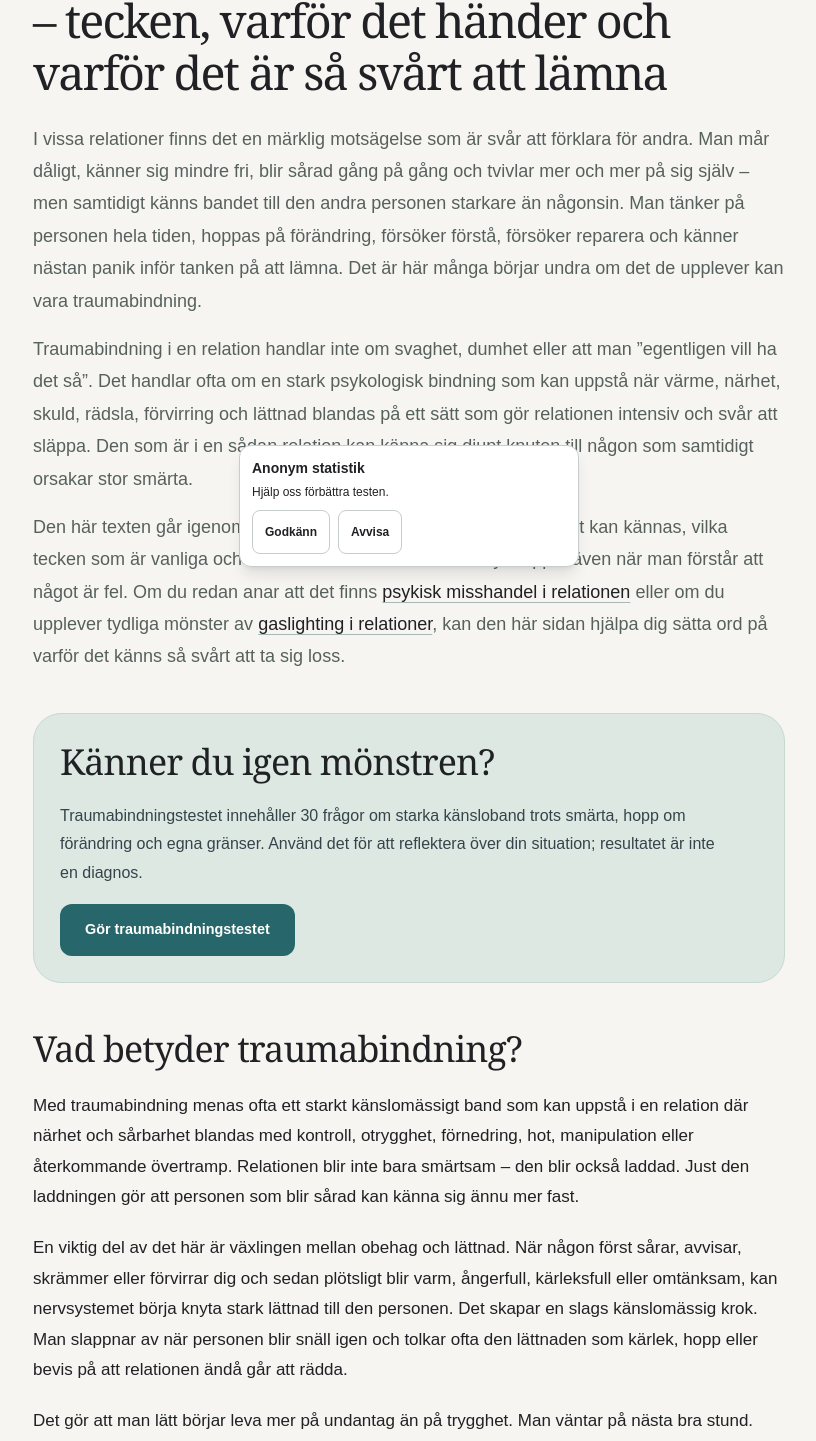
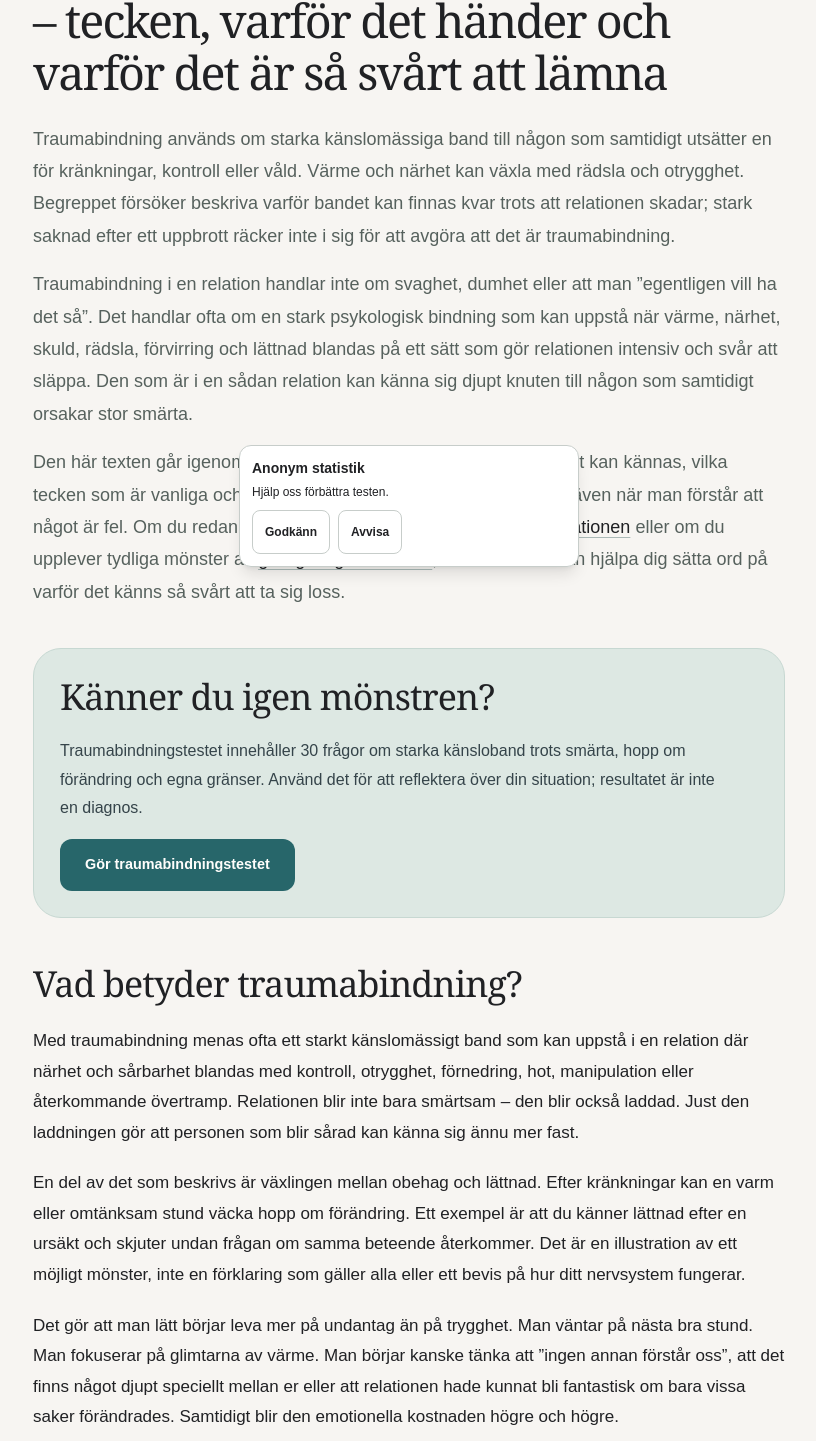
Before and after one commit to rickey88-rgb/relationstest, a Next.js app: page /traumabindning-i-relation in a window 1280 px wide. Shown: the part 225-1666 px from the top of the page, without its empty margins (231-1047 px from the left). Built offline with nearby package versions, Linux system fonts and the light colour scheme; no server answers.

Commit message:
Clarify relationship guide definitions and cautious interpretation

```diff
--- a/app/manipulativ-partner/page.tsx
+++ b/app/manipulativ-partner/page.tsx
@@ -30,16 +30,17 @@ export default function Page() {
         </h1>
 
         <p>
-          Ibland är det inte stora bråk som skaver mest – utan en återkommande känsla
-          av att du måste förklara dig, be om ursäkt eller tänka om kring sådant som
-          egentligen kändes rimligt från början. Med tiden kan det bli svårt att
-          avgöra vad som faktiskt hände och varför det alltid verkar sluta med att
-          du bär ansvaret.
+          Manipulativt beteende i en relation kan handla om att påverka dina val
+          genom skuld, förskjutet ansvar eller press på dina gränser. Det skiljer
+          sig från att öppet säga vad man önskar och lämna utrymme för ett nej.
+          En enstaka dålig reaktion visar däremot inte hur en person fungerar i stort.
         </p>
 
         <p>
-          Den här sidan beskriver vanliga manipulativa beteendemönster i relationer.
-          Fokus ligger på mönster – inte diagnoser.
+          Ett exempel är att du tar upp ett brutet löfte men gång på gång får
+          försvara din ton, medan löftet aldrig diskuteras. Lägg märke till om
+          sakfrågan går att reda ut och om båda kan ta ansvar efteråt. Exemplen på
+          den här sidan beskriver beteenden, inte diagnoser eller säkra besked om avsikt.
         </p>
 
         <p>
@@ -154,9 +155,10 @@ export default function Page() {
           <li>
             <strong>Tystnad som straff.</strong> Avstånd eller kyla används när du
             uttrycker behov. Samtal avbryts, meddelanden ignoreras, stämningen blir
-            iskall eller så försvinner personen in i ett avstånd som tydligt markerar
-            att du nu ska känna obehag. Det sägs kanske inte rakt ut – men effekten är
-            ändå att du lär dig vad som kostar att ta upp fel sak.
+            iskall och du börjar undvika vissa ämnen för att slippa reaktionen.
+            Det är mönstret och vad som händer när kontakten återupptas som behöver
+            undersökas. Att någon behöver paus eller återhämtning är inte i sig
+            bestraffning eller ett besked om avsikt.
           </li>
           <li>
             <strong>Gränser testas.</strong> Ett nej möts av övertalning, suckar eller
@@ -402,14 +404,15 @@ export default function Page() {
             händelser.
           </li>
           <li>
-            Skriv gärna ner situationer när du börjar tvivla på vad som hände eller
-            hur du kände.
+            Om du kan förvara anteckningar tryggt, skriv gärna ner situationer när du
+            börjar tvivla på vad som hände eller hur du kände.
           </li>
           <li>
             Prata med någon du litar på som kan hjälpa dig att få perspektiv.
           </li>
           <li>
-            Testa att sätta en liten, tydlig gräns och observera vad som händer.
+            Om det känns tryggt kan du uttrycka en liten, tydlig gräns. Är du rädd
+            för reaktionen, sök stöd i stället för att pröva partnerns gränser.
           </li>
           <li>
             Sök stöd om du känner stark rädsla, press eller otrygghet.
--- a/app/traumabindning-i-relation/page.tsx
+++ b/app/traumabindning-i-relation/page.tsx
@@ -11,11 +11,11 @@ const description = "Vad är traumabindning i en relation? Läs om vanliga tecke
 export const metadata: Metadata = {
   title,
   description,
-  ...getEditorialMetadata({ route: "/traumabindning-i-relation", title, description, datePublished: "2026-03-15T23:41:45+01:00", dateModified: "2026-09-21T22:29:14+02:00" }),
+  ...getEditorialMetadata({ route: "/traumabindning-i-relation", title, description, datePublished: "2026-03-15T23:41:45+01:00", dateModified: "2026-11-23T15:54:00+01:00" }),
 };
 
 const articleImage = getPublishedArticleImage("/traumabindning-i-relation");
-const articleJsonLd = getEditorialArticleSchema({ route: "/traumabindning-i-relation", title, description, datePublished: "2026-03-15T23:41:45+01:00", dateModified: "2026-09-21T22:29:14+02:00" });
+const articleJsonLd = getEditorialArticleSchema({ route: "/traumabindning-i-relation", title, description, datePublished: "2026-03-15T23:41:45+01:00", dateModified: "2026-11-23T15:54:00+01:00" });
 
 export default function TraumabindningIRelationPage() {
   return (
@@ -31,14 +31,11 @@ export default function TraumabindningIRelationPage() {
             det är så svårt att lämna
           </h1>
           <p className="mt-6 text-lg leading-8 text-neutral-700">
-            I vissa relationer finns det en märklig motsägelse som är svår att
-            förklara för andra. Man mår dåligt, känner sig mindre fri, blir
-            sårad gång på gång och tvivlar mer och mer på sig själv – men
-            samtidigt känns bandet till den andra personen starkare än någonsin.
-            Man tänker på personen hela tiden, hoppas på förändring, försöker
-            förstå, försöker reparera och känner nästan panik inför tanken på att
-            lämna. Det är här många börjar undra om det de upplever kan vara
-            traumabindning.
+            Traumabindning används om starka känslomässiga band till någon som
+            samtidigt utsätter en för kränkningar, kontroll eller våld. Värme och
+            närhet kan växla med rädsla och otrygghet. Begreppet försöker beskriva
+            varför bandet kan finnas kvar trots att relationen skadar; stark saknad
+            efter ett uppbrott räcker inte i sig för att avgöra att det är traumabindning.
           </p>
           <p className="mt-4 text-lg leading-8 text-neutral-700">
             Traumabindning i en relation handlar inte om svaghet, dumhet eller
@@ -93,13 +90,12 @@ export default function TraumabindningIRelationPage() {
             sig ännu mer fast.
           </p>
           <p>
-            En viktig del av det här är växlingen mellan obehag och lättnad. När
-            någon först sårar, avvisar, skrämmer eller förvirrar dig och sedan
-            plötsligt blir varm, ångerfull, kärleksfull eller omtänksam, kan
-            nervsystemet börja knyta stark lättnad till den personen. Det skapar
-            en slags känslomässig krok. Man slappnar av när personen blir snäll
-            igen och tolkar ofta den lättnaden som kärlek, hopp eller bevis på
-            att relationen ändå går att rädda.
+            En del av det som beskrivs är växlingen mellan obehag och lättnad.
+            Efter kränkningar kan en varm eller omtänksam stund väcka hopp om
+            förändring. Ett exempel är att du känner lättnad efter en ursäkt och
+            skjuter undan frågan om samma beteende återkommer. Det är en
+            illustration av ett möjligt mönster, inte en förklaring som gäller
+            alla eller ett bevis på hur ditt nervsystem fungerar.
           </p>
           <p>
             Det gör att man lätt börjar leva mer på undantag än på trygghet. Man
@@ -122,6 +118,10 @@ export default function TraumabindningIRelationPage() {
             automatiskt leder till ett uppbrott.
           </p>
         </section>
+
+        <p className="mt-5 text-sm leading-7 text-neutral-600">
+          Forskningsbakgrund: <a href="https://pubmed.ncbi.nlm.nih.gov/8193053/" className="underline underline-offset-4">Dutton och Painters studie av känslomässiga band efter en våldsam relation</a> undersökte samband mellan bland annat maktobalans, återkommande utsatthet och kvarstående band. Studien fastställer inte orsaken till en enskild persons situation. Rädsla, ekonomi, barn och praktiska hinder behöver också tas på allvar; svårigheten att lämna är inte bara en fråga om känslor.
+        </p>
 
         {articleImage ? <ArticleImage image={articleImage} /> : null}
 
@@ -210,9 +210,9 @@ export default function TraumabindningIRelationPage() {
           <p>
             När du försöker bryta kontakten eller skapa distans kan det kännas som
             panik, tomhet, skuldkänslor eller nästan fysisk stress. Då är det
-            lätt att tolka återgången till relationen som bevis på kärlek, när
-            det i själva verket också kan handla om att nervsystemet söker
-            lättnad från stress.
+            lätt att tolka återgången till relationen som bevis på kärlek. Men
+            längtan, rädsla, hopp och praktiska hinder kan finnas samtidigt.
+            En stark stressreaktion visar inte ensam vad bandet beror på.
           </p>
           <p>
             Kroppslig stress kan ha flera förklaringar. Om du vill förstå hur oro kan märkas i kroppen kan du läsa om <Link href="/fysisk-angest" className="text-neutral-900 underline underline-offset-4">fysisk ångest</Link>.
@@ -447,12 +447,13 @@ export default function TraumabindningIRelationPage() {
           <p>
             Först och främst: försök att inte använda igenkänningen som ett nytt
             sätt att attackera dig själv. Om du känner igen dig i det här betyder
-            det inte att du är svag. Det betyder att du sannolikt levt länge i en
-            dynamik som påverkat dig mer än du först förstått.
+            det inte att du är svag. Igenkänning kan vara en anledning att söka stöd,
+            men fastställer inte vad som orsakat din situation.
           </p>
           <p>
             Ett hjälpsamt första steg kan vara att börja återanknyta till din egen
-            verklighet. Skriv ner konkreta händelser. Inte bara känslan efteråt,
+            verklighet. Om du kan förvara anteckningarna tryggt, skriv ner konkreta
+            händelser. Inte bara känslan efteråt,
             utan vad som faktiskt sades och gjordes. När började du känna dig
             mindre fri? Vad händer när du sätter gränser? Vad händer när du säger
             emot? Hur mår du efter ett vanligt samtal med personen jämfört med
```
Also changed, not shown: app/gaslighting-relation/page.tsx (+14 -5 lines), 2 other files (tests, documents, lock files or other folders).
